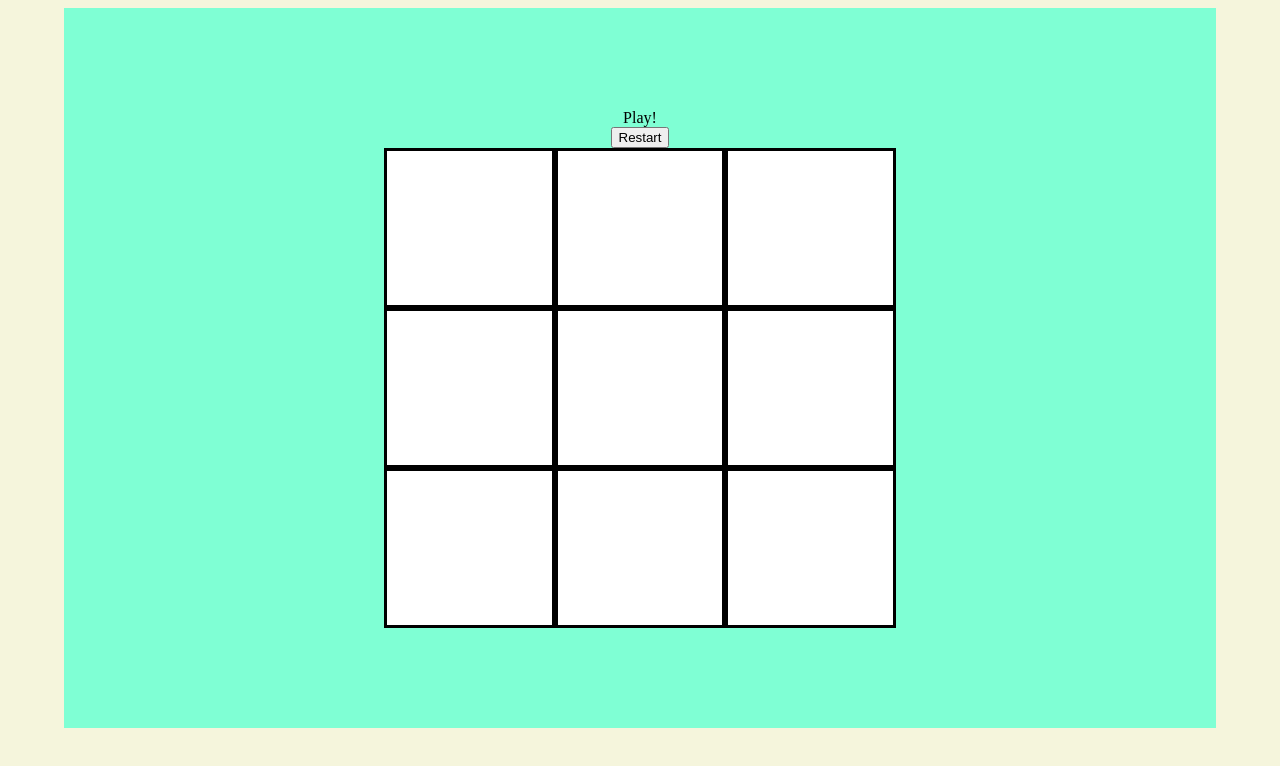
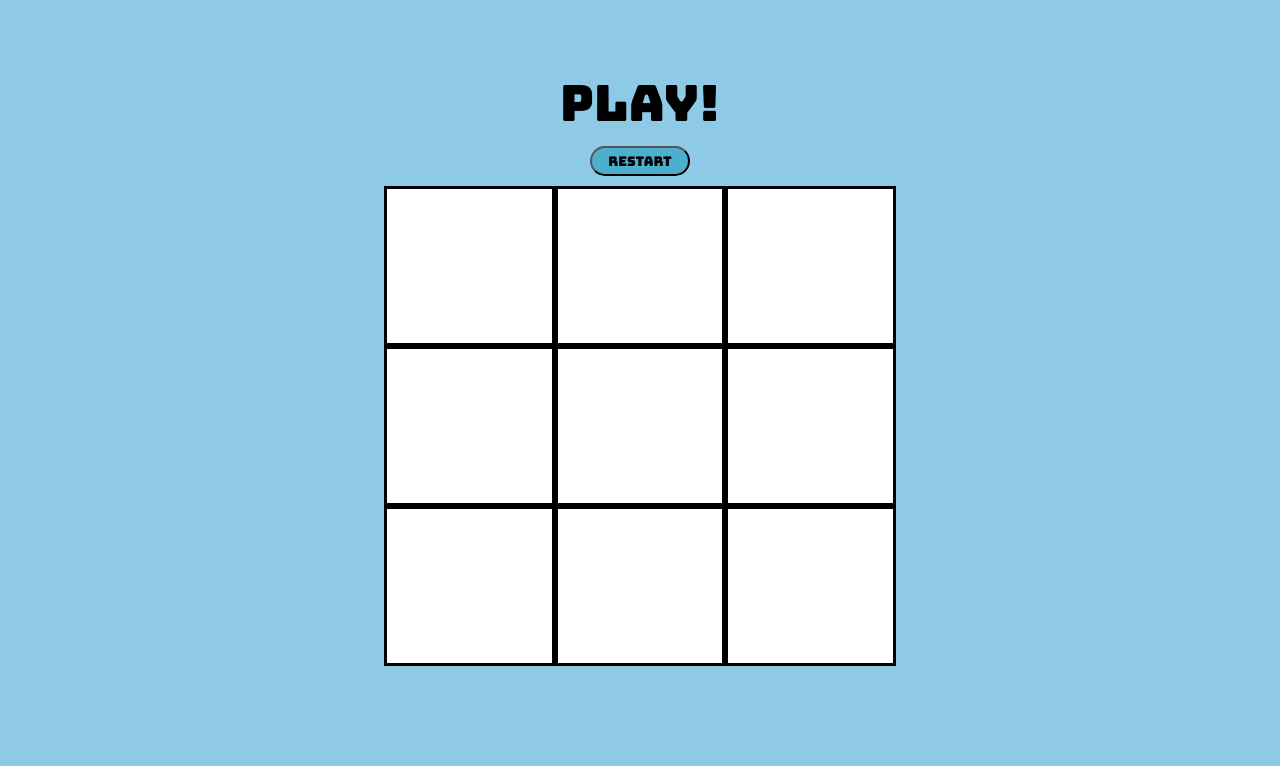
Before and after one commit to joopark0/tictactoe, a plain HTML site: page index.html in a window 1280 px wide. Drawn offline with Linux system fonts and the light colour scheme.

Commit message:
Added styling

```diff
--- a/style.css
+++ b/style.css
@@ -1,19 +1,37 @@
+@import url('https://fonts.googleapis.com/css2?family=Bungee&display=swap');
+
+
 body{
     display: flex;
     justify-content: center;
-    background-color: beige;
+    background-color: #8ECAE6;
+    font-family: 'Bungee';
 }
 
 .container{
-    background-color: aquamarine;
+
     display: flex;
     flex-direction: column;
     width: 90vw;
     height: 90vh;
     justify-content: center;
     align-items: center;
+    gap: 10px;
+}
+#announcer{
+    font-size: 50px;
+}
+#restart{
+    border-radius: 20px;
+    font-family: 'Bungee';
+    height: 30px;
+    width: 100px;
+    background-color: rgba(33,158,188,0.6);
 }
 
+#restart:active{
+    background-color: rgba(33,158,188,0.4);
+}
 .gameContainer{
     background-color: blue;
     display: grid;
@@ -27,7 +45,9 @@ body{
     background-color: white;
     border-style: solid;
     border-color: black;
-    text-align: center;
+    display: flex;
+    justify-content: center;
+    align-items: center;
 
-    font-size: 120px;
+    font-size: 100px;
 }
```
